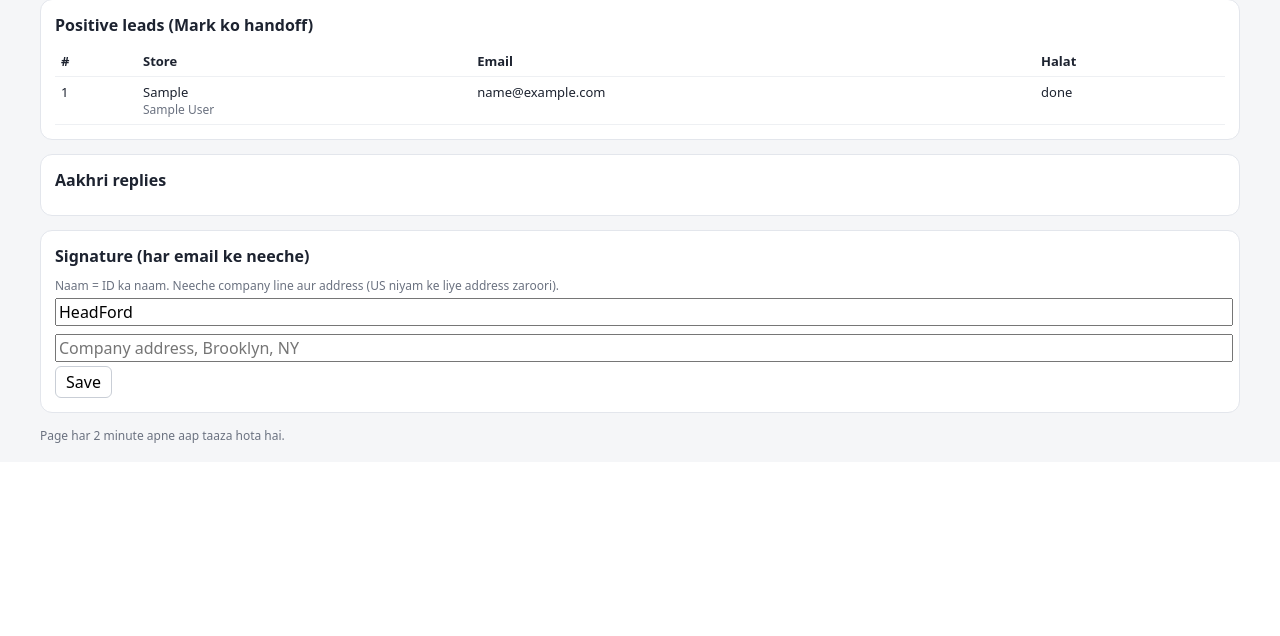
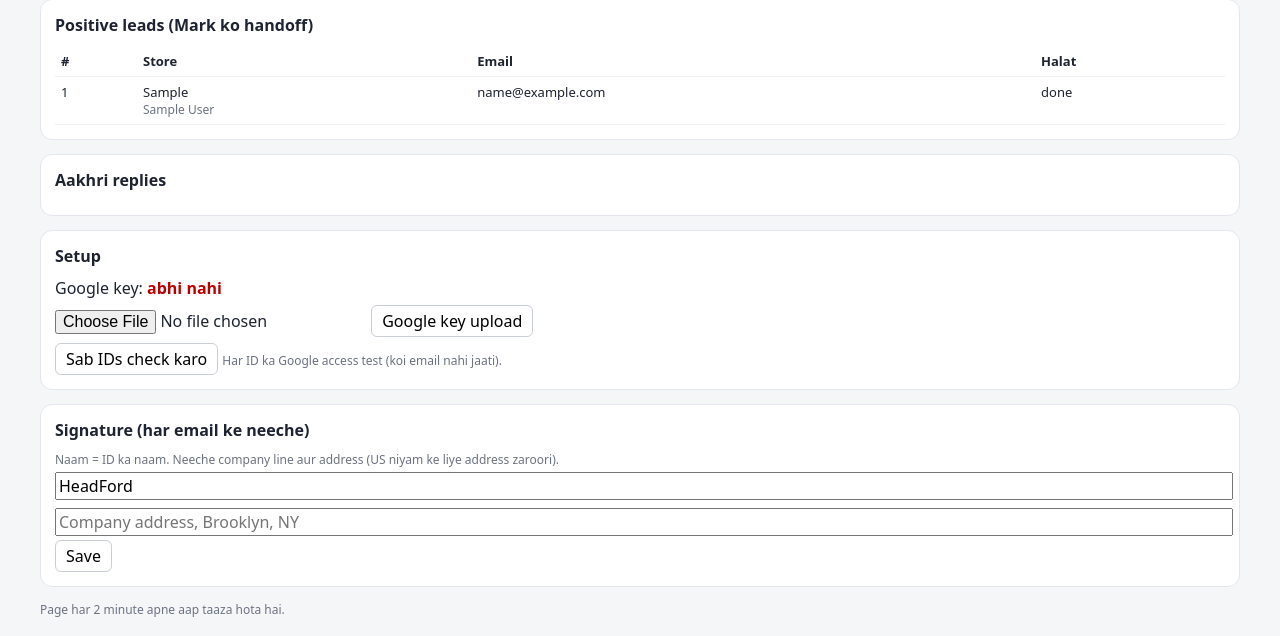
Before and after one commit to moharanavrishank12-lab/headford-sender, a Laravel app: page / in a window 1280 px wide. Shown: the part 606-1242 px from the top of the page. Before the commit the page ends 1049 px from the top, so only its background shows below. Run offline with Laravel 12, Linux system fonts and the light colour scheme; the visitor is signed in with stand-in values (Sample User, id 1); tables that the repository leaves empty hold one stand-in row (values such as "Sample post"); parts of the project's set-up code (start-up, migrations or seed data) failed here and were passed over.

Commit message:
Dashboard setup box (Google key upload, ID check) + Cloudways setup script
Co-Authored-By: Claude Opus 5.5 <noreply@anthropic.com>
Claude-Session: https://claude.ai/code/session_01MLeHVvhgzGKFzWfBuSmEFu

```diff
--- a/app/Http/Controllers/DashboardController.php
+++ b/app/Http/Controllers/DashboardController.php
@@ -61,6 +61,7 @@ class DashboardController extends Controller
             'review' => Reply::where('action', 'like', 'HAATH SE%')->latest()->limit(30)->get(),
             'replies' => Reply::where('kind', 'reply')->latest()->limit(30)->get(),
             'positives' => Lead::whereNotNull('lead_no')->orderByDesc('lead_no')->limit(20)->get(),
+            'gkey' => is_file(config('sender.google_sa_json')) ? (json_decode((string) file_get_contents(config('sender.google_sa_json')), true)['client_id'] ?? 'hai') : null,
             'settings' => ['company_line' => Setting::get('company_line', 'HeadFord'), 'address' => Setting::get('address', '')],
         ]);
     }
@@ -132,4 +133,29 @@ class DashboardController extends Controller
 
         return response('<html><body style="font-family:sans-serif;max-width:480px;margin:60px auto">You have been unsubscribed. You will not hear from us again.</body></html>');
     }
+
+    public function googleKey(Request $r)
+    {
+        $f = $r->file('key');
+        if (! $f || $f->getSize() > 20000) {
+            return back()->with('msg', 'JSON file chuno (Google Cloud se download ki hui).');
+        }
+        $j = json_decode((string) file_get_contents($f->getRealPath()), true);
+        if (! is_array($j) || ($j['type'] ?? '') !== 'service_account' || empty($j['client_email']) || empty($j['private_key'])) {
+            return back()->with('msg', 'Yeh service account key nahi lagti. Google Cloud > Service account > Keys > JSON wali file chahiye.');
+        }
+        $path = config('sender.google_sa_json');
+        @mkdir(dirname($path), 0700, true);
+        file_put_contents($path, json_encode($j));
+        @chmod($path, 0600);
+
+        return back()->with('msg', 'Google key save ho gayi: '.$j['client_email'].' (Client ID: '.($j['client_id'] ?? '?').'). Ab "Sab IDs check karo" dabao.');
+    }
+
+    public function check()
+    {
+        \Illuminate\Support\Facades\Artisan::call('sender:check');
+
+        return back()->with('msg', trim(\Illuminate\Support\Facades\Artisan::output()));
+    }
 }
--- a/config/sender.php
+++ b/config/sender.php
@@ -4,7 +4,7 @@
 return [
     'api_token' => env('SENDER_API_TOKEN'),                 // PC is token se data bhejta/leta hai
     'dashboard_password' => env('DASHBOARD_PASSWORD'),      // dashboard login
-    'google_sa_json' => env('GOOGLE_SA_JSON', storage_path('app/private/google-sa.json')),
+    'google_sa_json' => env('GOOGLE_SA_JSON') ?: storage_path('app/private/google-sa.json'),
     'claude_key' => env('CLAUDE_API_KEY'),
     'claude_model' => env('CLAUDE_MODEL', 'claude-haiku-5-5'),
     'report_email' => env('REPORT_EMAIL', 'jiten.headford@gmail.com'),
--- a/resources/views/home.blade.php
+++ b/resources/views/home.blade.php
@@ -1,7 +1,7 @@
 @extends('layout')
 @section('body')
 <div style="display:flex;justify-content:space-between;align-items:center"><h1>HeadFord Sender (cloud)</h1><a href="/logout">Logout</a></div>
-@if(session('msg'))<div class="msg">{{ session('msg') }}</div>@endif
+@if(session('msg'))<div class="msg" style="white-space:pre-wrap">{{ session('msg') }}</div>@endif
 @foreach($alerts as $k => $a)<div class="alert">⚠ {{ $a['msg'] }} <span class="muted">({{ \Carbon\Carbon::parse($a['at'])->diffForHumans() }})</span></div>@endforeach
 <div class="grid" style="margin-bottom:14px">
   <div class="tile"><span class="muted">Aaj bheje (follow-up milake)</span><b>{{ $s['sent_today'] }} / {{ $s['cap_day'] }}</b></div>
@@ -36,6 +36,10 @@
 @foreach($positives as $l)<tr><td>{{ $l->lead_no }}</td><td>{{ $l->domain }}<div class="muted">{{ $l->first_name }} {{ $l->last_name }}</div></td><td>{{ $l->email }}</td><td>{{ $l->status }}</td></tr>@endforeach</table></div>
 <div class="box"><h2>Aakhri replies</h2><table>
 @foreach($replies as $r)<tr><td>{{ $r->from_email }}<div class="muted">{{ $r->created_at->diffForHumans() }}</div></td><td>{{ $r->class }}</td><td>{{ $r->summary }}</td><td>{{ $r->action }}</td></tr>@endforeach</table></div>
+<div class="box"><h2>Setup</h2>
+<div>Google key: @if ($gkey) <b>lagi hui</b> (Client ID: {{ $gkey }} - yahi Workspace admin mein daalna hai) @else <b style="color:#b00">abhi nahi</b> @endif</div>
+<form method="post" action="/setup/google-key" enctype="multipart/form-data" style="margin:6px 0">@csrf<input type="file" name="key" accept=".json"> <button>Google key upload</button></form>
+<form method="post" action="/setup/check">@csrf<button>Sab IDs check karo</button> <span class="muted">Har ID ka Google access test (koi email nahi jaati).</span></form></div>
 <div class="box"><h2>Signature (har email ke neeche)</h2><form method="post" action="/settings">@csrf
 <div class="muted">Naam = ID ka naam. Neeche company line aur address (US niyam ke liye address zaroori).</div>
 <input name="company_line" value="{{ $settings['company_line'] }}" placeholder="HeadFord" style="width:100%;margin:4px 0">
--- a/routes/web.php
+++ b/routes/web.php
@@ -18,6 +18,8 @@ Route::middleware(DashAuth::class)->group(function () {
     Route::post('/accounts', [D::class, 'addAccounts']);
     Route::post('/settings', [D::class, 'settings']);
     Route::post('/reply/{reply}', [D::class, 'decide']);
+    Route::post('/setup/google-key', [D::class, 'googleKey']);
+    Route::post('/setup/check', [D::class, 'check']);
 });
 
 Route::prefix('api')->middleware(ApiToken::class)->withoutMiddleware([\Illuminate\Foundation\Http\Middleware\ValidateCsrfToken::class])->group(function () {
```
Also changed, not shown: 2 other files.
